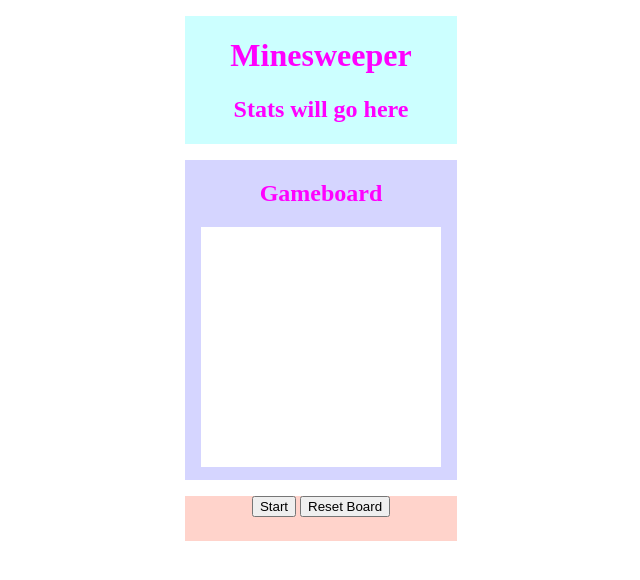
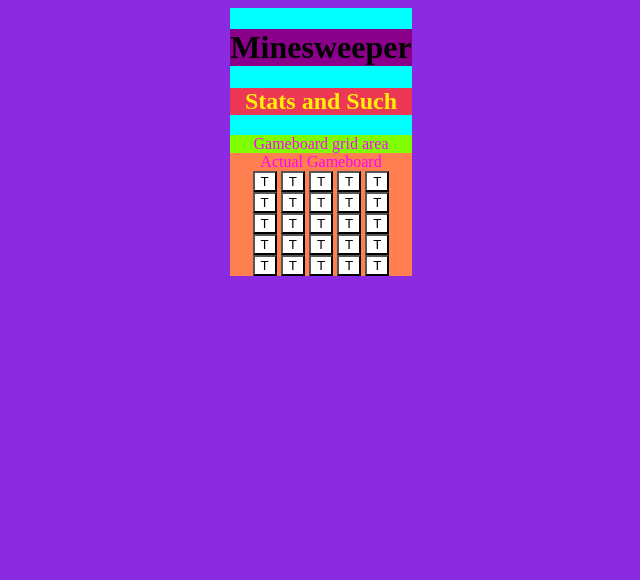
Before and after one commit to KayeB-Designing/MineweeperSEIR321, a plain HTML site: page index.html in a window 1280 px wide. Shown: the whole page, without its empty margins (319-959 px from the left). Drawn offline with nearby package versions, Linux system fonts and the light colour scheme.

Commit message:
forgot to commit changes before lunch. Created new js file and gutted html get tile buttons set up

```diff
--- a/index.html
+++ b/index.html
@@ -11,54 +11,51 @@
     <link rel="stylesheet" href="styles.css">
     <script src="main.js" defer></script>
 </head>
-<body class="bodyParent">
-    <header class="bodyChild">
-        <h1 class="headerChild HeaderParent">Minesweeper</h1>
-        <h2 class="headerChild"><span class="statsBanner">Stats will go here</span></h2>
-    </header>
-    <main class="bodyChild mainParent">
-        <h2>Gameboard</h2>
-        <div id="boardBase">
-            <div class="gameTile" id="1"></div>
-            <div class="gameTile" id="2"></div>
-            <div class="gameTile" id="3"></div>
-            <div class="gameTile" id="4"></div>
-            <div class="gameTile" id="5"></div>
-            <div class="gameTile" id="6"></div>
-            <div class="gameTile" id="7"></div>
-            <div class="gameTile" id="8"></div>
-            <div class="gameTile" id="9"></div>
-            <div class="gameTile" id="10"></div>
-            <div class="gameTile" id="11"></div>
-            <div class="gameTile" id="12"></div>
-            <div class="gameTile" id="13"></div>
-            <div class="gameTile" id="14"></div>
-            <div class="gameTile" id="15"></div>
-            <div class="gameTile" id="16"></div>
-            <div class="gameTile" id="17"></div>
-            <div class="gameTile" id="18"></div>
-            <div class="gameTile" id="19"></div>
-            <div class="gameTile" id="20"></div>
-            <div class="gameTile" id="21"></div>
-            <div class="gameTile" id="22"></div>
-            <div class="gameTile" id="23"></div>
-            <div class="gameTile" id="24"></div>
-            <div class="gameTile" id="25"></div>
+<body class="outlineGrid">
+<header class="outlineGridChild headingGrid">
+    <h1 class="headingGridChild1">Minesweeper</h1>
+    <h2 class="headingGridChild2">Stats and Such</h2>
+</header>
+<main class="outlineGridChild gameboardGrid">
+    Gameboard grid area
+    <div class="gameBoardGridChild tileGrid">Actual Gameboard
+        <div class="tileGridRow">
+            <button class="tiles" id="">T</button>
+            <button class="tiles" id="">T</button>
+            <button class="tiles" id="">T</button>
+            <button class="tiles" id="">T</button>
+            <button class="tiles" id="">T</button>
         </div>
-    </main>
-    <!-- <aside class="bodyChild asideParent">
-        <h2>Game board Will go under this heading</h2>
-        <div ></div>
-    </aside> -->
-    <footer class="bodyChild footerParent">
-        <!-- <h3 class="footerChild">This will house some buttons</h3> -->
-        <div class="footerChild divParent">
-            <button class="divChild" id="startBtn">Start</button>
-            <button class="divChild" id="softResetBtn">Reset Board</button>
-            <!-- <button class="divChild" id="perimetersBtn">Perimeters</button>
-            <button class="divChild" id="hardResetBtn">Reset Scores</button>
-            <button class="divChild" id="helpBtn">Help</button> -->
+        <div class="tileGridRow">
+            <button class="tiles" id="">T</button>
+            <button class="tiles" id="">T</button>
+            <button class="tiles" id="">T</button>
+            <button class="tiles" id="">T</button>
+            <button class="tiles" id="">T</button>
         </div>
-    </footer>
+        <div class="tileGridRow">
+            <button class="tiles" id="">T</button>
+            <button class="tiles" id="">T</button>
+            <button class="tiles" id="">T</button>
+            <button class="tiles" id="">T</button>
+            <button class="tiles" id="">T</button>
+        </div>
+        <div class="tileGridRow">
+            <button class="tiles" id="">T</button>
+            <button class="tiles" id="">T</button>
+            <button class="tiles" id="">T</button>
+            <button class="tiles" id="">T</button>
+            <button class="tiles" id="">T</button>
+        </div>
+        <div class="tileGridRow">
+            <button class="tiles" id="">T</button>
+            <button class="tiles" id="">T</button>
+            <button class="tiles" id="">T</button>
+            <button class="tiles" id="">T</button>
+            <button class="tiles" id="">T</button>
+        </div>
+    </div>
+
+</main>
 </body>
 </html>
--- a/main.js
+++ b/main.js
@@ -1 +1,4 @@
 console.log(`Hello World`)
+
+const tileBtns = document.querySelectorAll(".tiles")
+console.log(tileBtns)
--- a/styles.css
+++ b/styles.css
@@ -9,48 +9,41 @@ body {
     grid-column: 1;
 }
 
-header {
-    background-color: rgba(0, 255, 255, 0.199);
-    margin: .5rem;
-    grid-row: 1;
-    grid-column: 1;
-    height: 8rem;
+.outlineGrid {
+    background-color: blueviolet;
 }
 
-
-main {
-    background-color: rgba(0, 0, 255, 0.164);
-    margin: .5rem;
-    grid-row: 2;
-    grid-column: 1;
-    height: 20rem;
-    justify-content: space-around;
+.outlineGridChild {
+    background-color: aqua;
 }
 
-#boardBase {
-    background-color: white;
-    margin: 1rem;
-    width: 15rem;
-    height: 15rem;
+.headingGrid {
+    grid-template-columns: 3;
+    grid-template-rows: 2;
 }
 
-/* aside {
-    background-color: rgba(255, 255, 0, 0.479);
-    margin: .5rem;
-    grid-row: 1/4;
-    grid-column: 2;
-} */
-
-footer {
-    background-color: rgba(255, 99, 71, 0.281);
-    margin: .5rem;
-    grid-row: 3;
-    grid-column: 1;
-    padding-bottom: 1.5rem;
+.headingGridChild1 {
+    color: black;
+    background-color: darkmagenta;
 }
 
-/* .divChild {
-    height: 2rem;
-    width: 9rem;
-    margin: 0 .5rem;
-} */
+.headingGridChild2 {
+    color: rgb(255, 238, 6);
+    background-color: rgb(236, 55, 85);
+}
+
+.gameboardGrid {
+    background-color: chartreuse;
+    grid-template-columns: 1;
+    grid-template-rows: 1;
+}
+
+.tileGrid {
+    background-color: coral;
+    grid-template-columns: 5;
+    grid-template-rows: 5;
+}
+
+.tiles {
+    background-color: white;
+}
```
Also changed, not shown: notes.txt.
